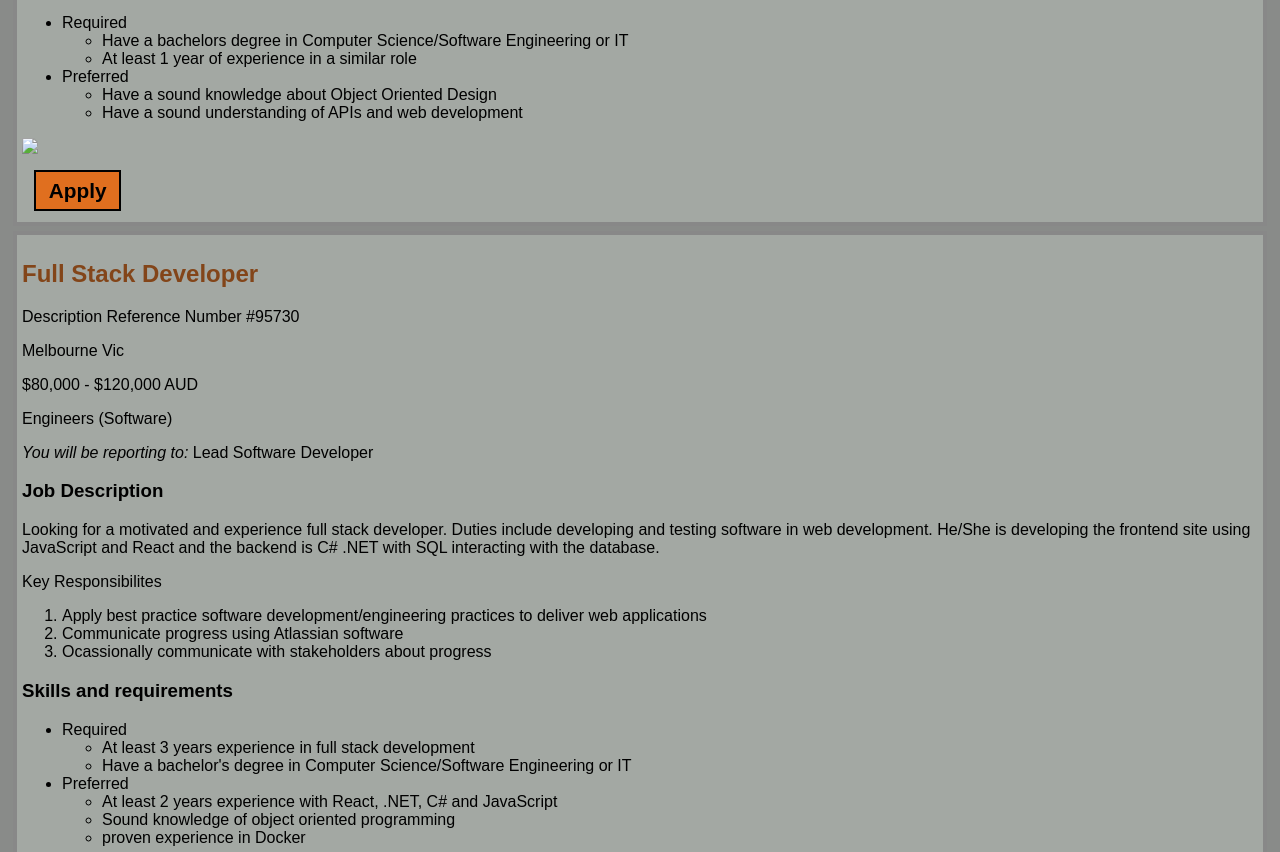
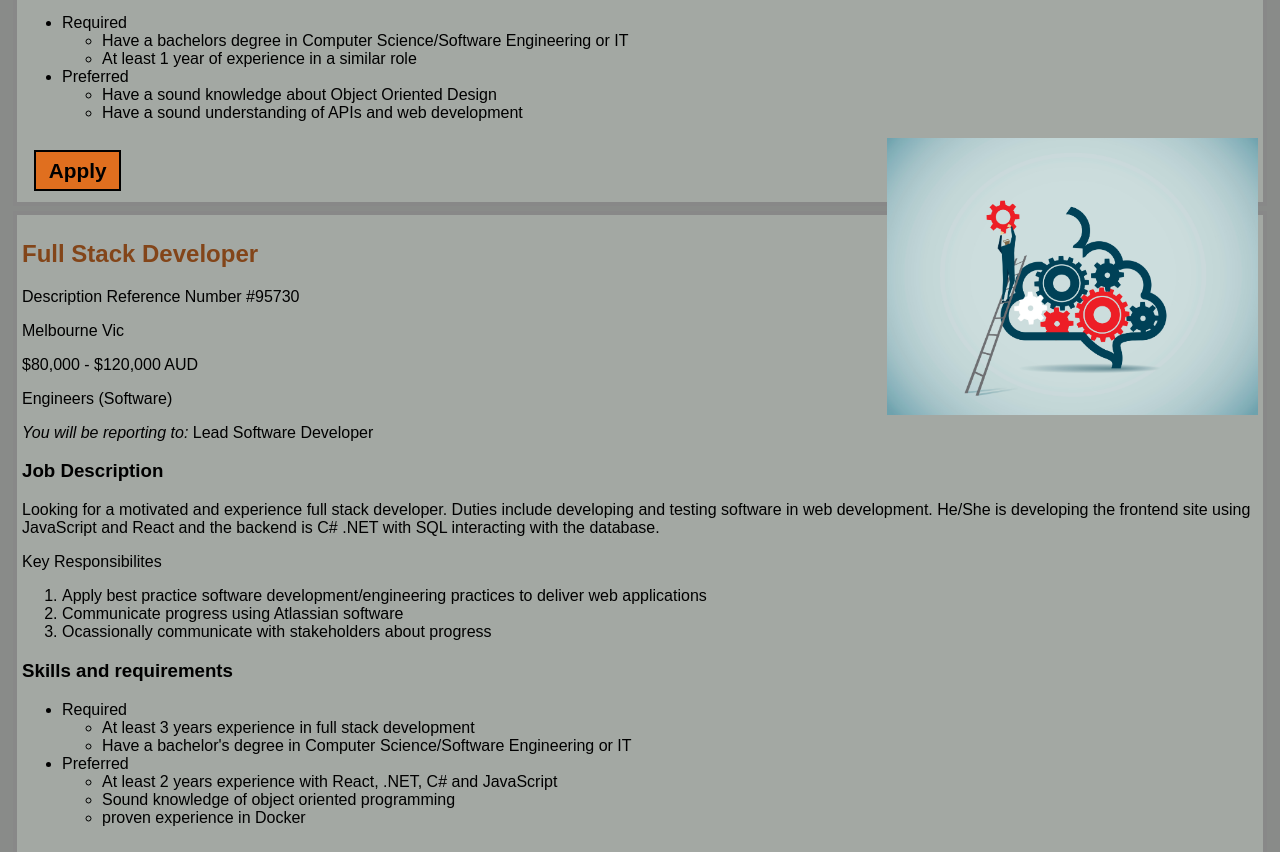
Before and after one commit to finnj0nes/COS10026-Project-1, a plain HTML site: page src/jobs.html in a window 1280 px wide. Shown: the part 1600-2452 px from the top of the page. Drawn offline with Linux system fonts and the light colour scheme.

Commit message:
updated jobs and style.css

```diff
--- a/src/Styles/style.css
+++ b/src/Styles/style.css
@@ -110,6 +110,17 @@ nav a:hover{
 
 .aside p {
     color: white;
+}
+
+.job_1_photo img {
+    width: 30%;
+    height: 30%;
+    float: right;
+
+}
+
+.job_1_photo {
+    border: px1 solid black;
 }
 
 
--- a/src/jobs.html
+++ b/src/jobs.html
@@ -73,7 +73,7 @@
                     </li>
                 </ul>
 
-                <aside><img src="/images/software_arhcitect.jpg"></aside>
+                <aside class="job_1_photo"><img src="Images/software_architect.jpg" alt="software architect image"></aside>
 
                 <!-- apply button that leads to the apply page -->
 
```
